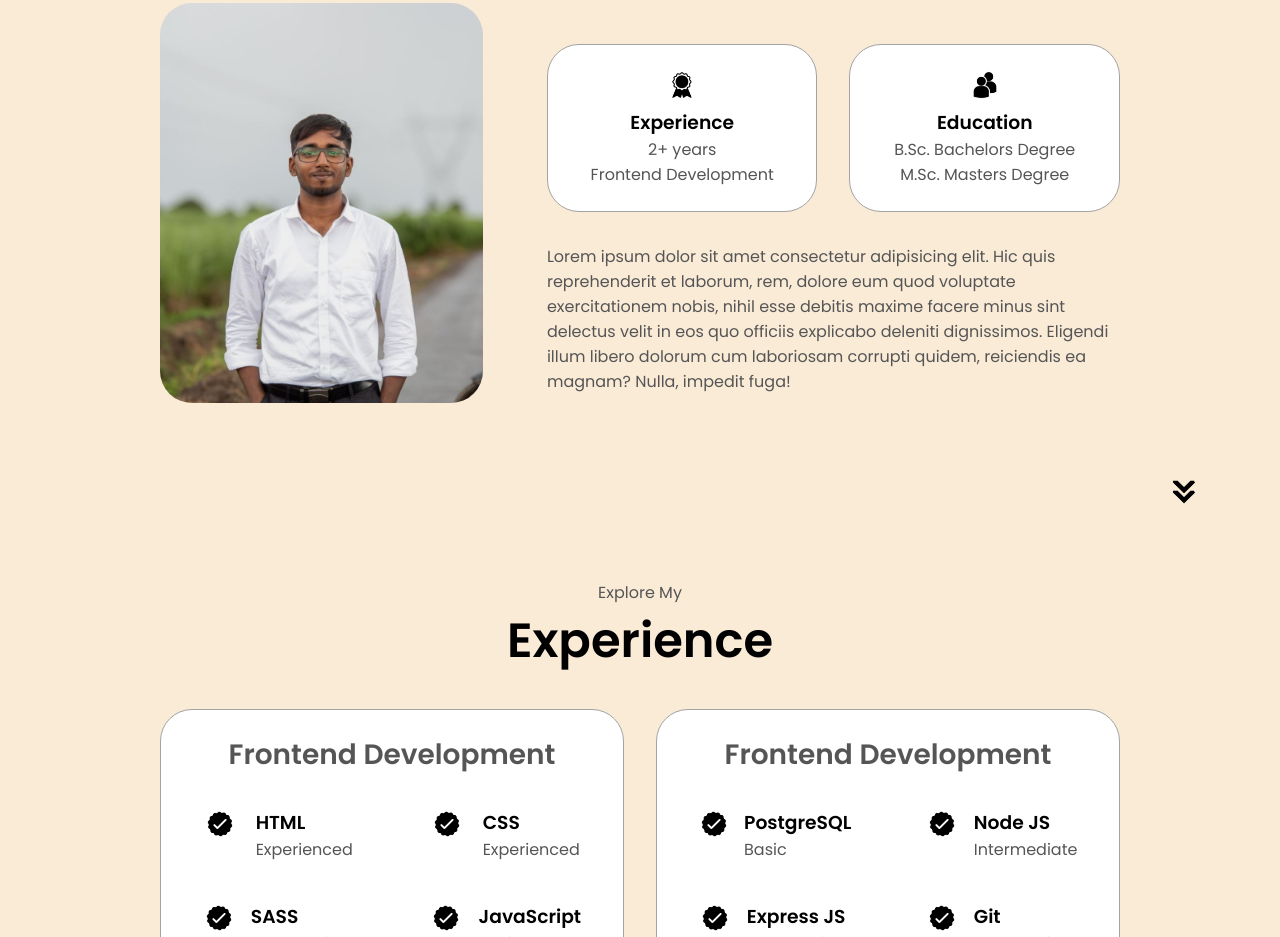
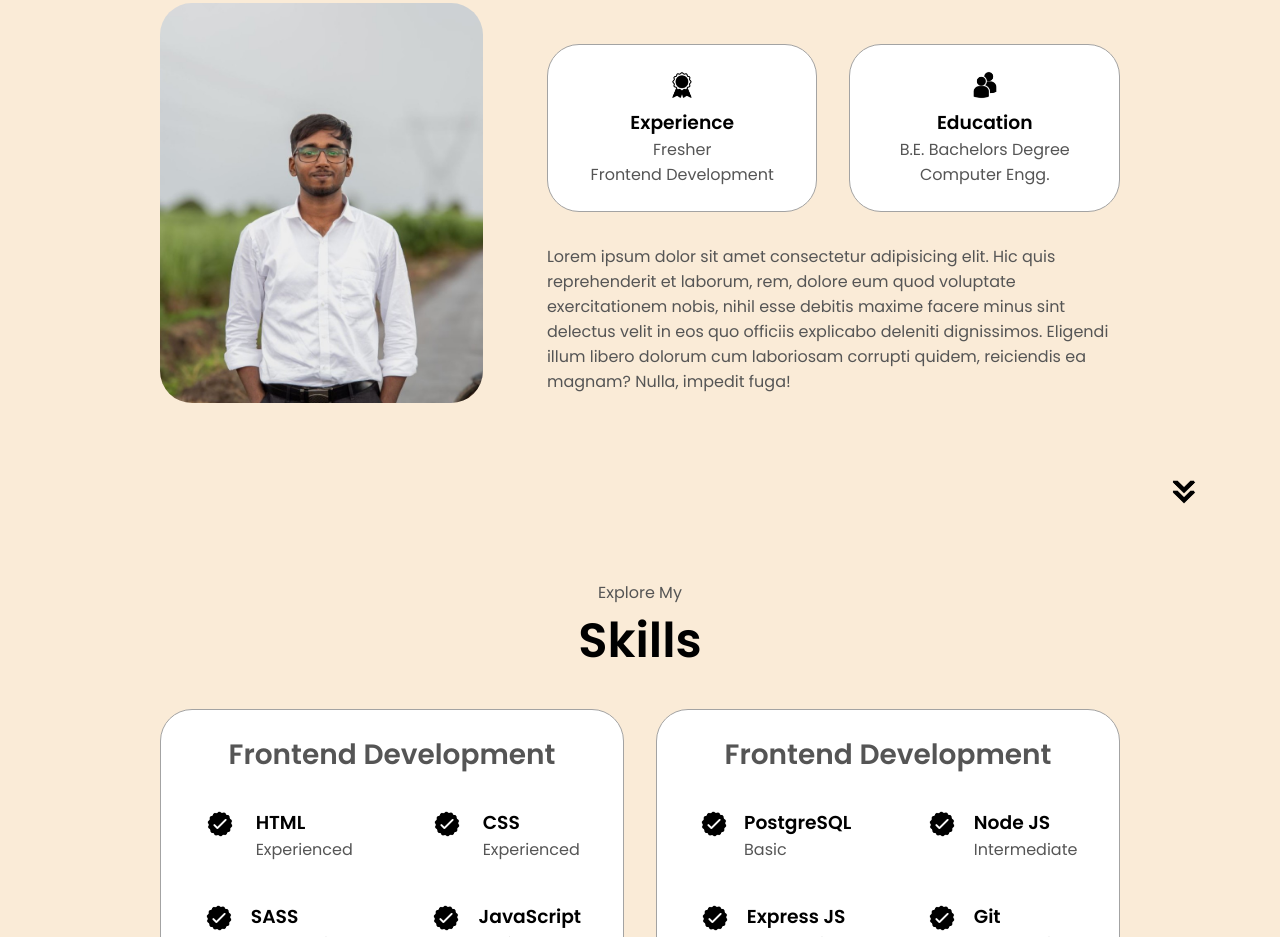
Before and after one commit to st-75/Portfoliio_Saurabh_Thorat, a plain HTML site: page index.html in a window 1280 px wide. Shown: the part 1116-2053 px from the top of the page. Drawn offline with Linux system fonts and the light colour scheme.

Commit message:
Update index.html

```diff
--- a/index.html
+++ b/index.html
@@ -91,7 +91,7 @@
                 class="icon"
               />
               <h3>Experience</h3>
-              <p>2+ years <br />Frontend Development</p>
+              <p>Fresher<br />Frontend Development</p>
             </div>
             <div class="details-container">
               <img
@@ -100,7 +100,7 @@
                 class="icon"
               />
               <h3>Education</h3>
-              <p>B.Sc. Bachelors Degree<br />M.Sc. Masters Degree</p>
+              <p>B.E. Bachelors Degree<br />Computer Engg.</p>
             </div>
           </div>
           <div class="text-container">
@@ -124,7 +124,7 @@
     </section>
     <section id="experience">
       <p class="section__text__p1">Explore My</p>
-      <h1 class="title">Experience</h1>
+      <h1 class="title">Skills</h1>
       <div class="experience-details-container">
         <div class="about-containers">
           <div class="details-container">
```
